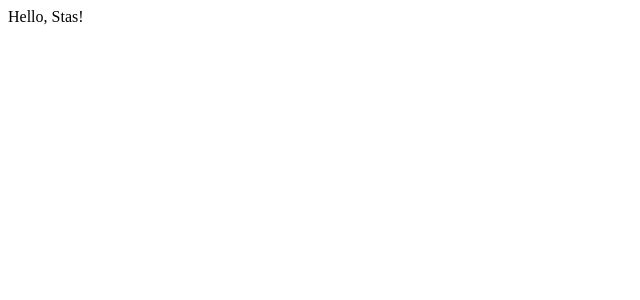
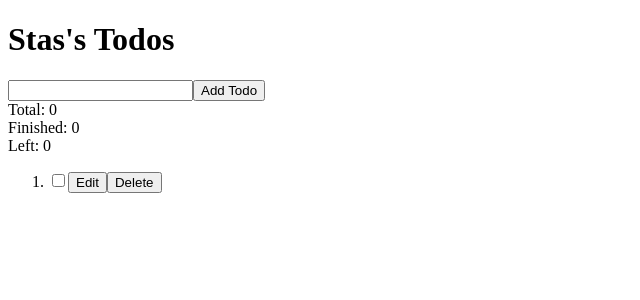
Before and after one commit to StasGavrilov/Todos-react, a React (Create React App) app: page / in a window 1280 px wide. Shown: the top 300 px of the page, without its empty margins (0-640 px from the left). Built offline with nearby package versions, Linux system fonts and the light colour scheme.

Commit message:
add templte

```diff
--- a/package.json
+++ b/package.json
@@ -9,6 +9,7 @@
     "react": "^17.0.2",
     "react-dom": "^17.0.2",
     "react-scripts": "5.0.0",
+    "uuid": "^3.4.0",
     "web-vitals": "^2.1.4"
   },
   "scripts": {
--- a/src/App.js
+++ b/src/App.js
@@ -1,5 +1,47 @@
+import React, { useState } from "react";
+import uuidv4 from 'uuid/v4'
+import Main from "./components/Main";
+
+export const TodosContext = React.createContext()
+
 function App() {
-  return <div>Hello, Stas!</div>
+  const [todos, setTodos] = useState(testingTodos)
+
+  function handleTodoAdd() {
+    const newTodo = {
+      id: uuidv4(),
+      time: new Date(),
+      text: '',
+      isCompleted: false
+    }
+
+    setTodos([...todos, newTodo])
+  }
+
+  const todosContextValue = {
+    handleTodoAdd
+  }
+
+  return (
+    <TodosContext.Provider value={todosContextValue}>
+      <Main />
+    </TodosContext.Provider>
+  )
 }
 
+const testingTodos = [
+  {
+    id: 1,
+    name: 'ceate react app',
+    person: 'stas',
+    date: 'now'
+  },
+  {
+    id: 2,
+    name: 'review react app',
+    person: 'vadim',
+    date: 'tomorrow'
+  },
+]
+
 export default App;
--- /dev/null
+++ b/src/components/Main.js
@@ -0,0 +1,29 @@
+import React, { useContext } from 'react';
+import TodosList from './TodosList';
+import { TodosContext } from '../App';
+
+function Main() {
+    const { handleTodoAdd } = useContext(TodosContext)
+
+    return (
+        <div>
+            <h1>Stas's Todos</h1>
+            <div>
+                <input type='text' />
+                <button onClick={handleTodoAdd}>Add Todo</button>
+            </div>
+
+            <div className='stats'>
+                <div className='total'>Total: <span>0</span></div>
+                <div className='finished'>Finished: <span>0</span></div>
+                <div className='left'>Left: <span>0</span></div>
+            </div>
+
+            <ol>
+                <TodosList />
+            </ol>
+        </div>
+    )
+}
+
+export default Main;
--- /dev/null
+++ b/src/components/Todo.js
@@ -0,0 +1,24 @@
+import React from 'react';
+import { TodosContext } from '../App';
+
+function Todo(props) {
+    const {
+        id,
+        date,
+        text,
+        isCompleted
+    } = props
+
+    return (
+        <div>
+            <li>
+                <span>{text}</span>
+                <input type='checkbox' />
+                <button>Edit</button>
+                <button>Delete</button>
+            </li>
+        </div>
+    )
+}
+
+export default Todo;
--- /dev/null
+++ b/src/components/TodosList.js
@@ -0,0 +1,11 @@
+import React from 'react';
+import Todo from './Todo';
+import { TodosContext } from '../App';
+
+function Todos() {
+    return (
+        <Todo />
+    )
+}
+
+export default Todos;
```
Also changed, not shown: 2 other files (tests, documents, lock files or other folders).
